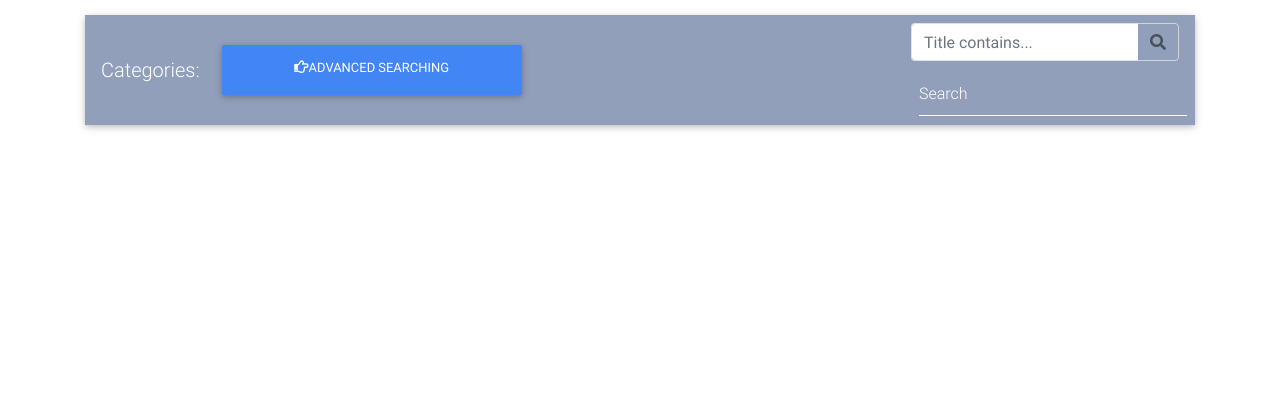
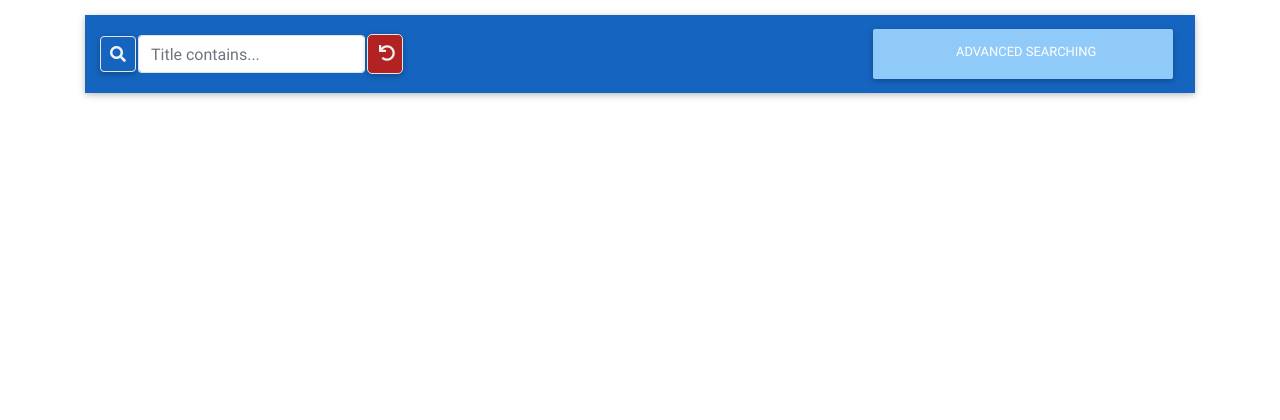
Before and after one commit to Rahmenordnung/ink_dreams, a Django app: page /category_filter/1/ in a window 1280 px wide. Shown: the part 473-893 px from the top of the page. Run offline with Django 3.2, Linux system fonts and the light colour scheme; some libraries are stand-ins or nearby versions; some web fonts are replaced.

Commit message:
fix filter menu

```diff
--- a/ink_dream/settings.py
+++ b/ink_dream/settings.py
@@ -158,8 +158,8 @@ CRISPY_TEMPLATE_PACK = 'bootstrap4'
 # EMAIL_BACKEND = "django.core.mail.backends.console.EmailBackend"
 EMAIL_USE_TLS = True
 EMAIL_HOST = 'smtp.gmail.com'
-EMAIL_HOST_USER = ('othdur@gmail.com')
-EMAIL_HOST_PASSWORD = ('Uniform1')
+EMAIL_HOST_USER = 'othdur@gmail.com'
+EMAIL_HOST_PASSWORD = 'Uniform1'
 EMAIL_PORT = 587
 
 # django_heroku.settings(locals())
--- a/static/css/style.css
+++ b/static/css/style.css
@@ -70,6 +70,33 @@ body,
 .carousel .carousel-inner .carousel-item,
 .carousel .carousel-inner .active {
     height: 100%;
+}
+
+
+/*filter menu icons*/
+
+.undo {
+    border: 1px #e6e6e6 ridge;
+    border-radius: 5px;
+    margin-left: 2px;
+    padding: 7px;
+    box-shadow: 0 2px 5px 0 rgba(0, 0, 0, .16), 0 2px 10px 0 rgba(0, 0, 0, .12);
+    color: #f2f2f2;
+    background: firebrick;
+}
+
+.undo:hover {
+    color: #02fae5;
+    transition: all .2s ease-in-out;
+    background: #4d9c21;
+}
+
+.input-group-text {
+    border: 1px #e6e6e6 ridge;
+    margin-right: 2px;
+    padding: 9px;
+    box-shadow: 0 2px 5px 0 rgba(0, 0, 0, .16), 0 2px 10px 0 rgba(0, 0, 0, .12);
+    color: #f2f2f2;
 }
 
 
@@ -152,3 +179,5 @@ body,
 main {
     min-height: 125%;
 }
+
+-
--- a/templates/home.html
+++ b/templates/home.html
@@ -75,55 +75,26 @@
     </a>
   </div>
   <main>
+  <!--Navbar-->
   <div class="container">
-      <!--Navbar-->
-      <nav class="navbar navbar-expand-lg navbar-dark mdb-color lighten-3 mt-3 mb-5">
-        <span class="navbar-brand">Categories:</span>
-      <!-- Collapse button -->
-        <button class="navbar-toggler" type="button" data-toggle="collapse" data-target="#basicExampleNav"
-          aria-controls="basicExampleNav" aria-expanded="false" aria-label="Toggle navigation">
-          <span class="navbar-toggler-icon"></span>
-        </button>
+    <nav class="navbar navbar-expand-lg navbar-light blue darken-3 mb-4 mt-3 mb-5">
     <!-- Collapsible content -->
-        <div class="collapse navbar-collapse" id="basicExampleNav">
-           <ul class="navbar-nav mr-auto">
-          {% comment %} {% for category in categories %}
-         <li class="nav-item">
-          <a class="nav-link" href='{% url 'book:category_filter' cat=category %}'>{{ category.1 }} (current)
-              <span class="sr-only">(current)</span>
-          </a>
-          {% endfor %} {% endcomment %}
-
-
-
-          <a class='button btn btn-primary float-right' href='search/SearchFilters_BookView/'data-toggle="tooltip" data-html="true"
-            title="<em>Tooltip</em> <u>with</u> <b>HTML</b>"><i class="far fa-hand-point-right" aria-hidden="true"></i>advanced searching</a>
-         </li>
-            </ul>
-
-          <!-- Links -->
-      <form method="GET" action="">
-        <div class="form-row">
-            <div class="form-group col-12">
-                <div class="input-group">
-                    <input class="form-control py-2 border-right-0 border" type="search" name="name_contains" placeholder="Title contains..." />
+      <div class="collapse navbar-collapse" id="navbarSupportedContent">
+        <form class="form-inline">
           <span class="input-group-append">
             <div class="input-group-text bg-transparent">
                 <i class="fa fa-search"></i>
             </div>
           </span>
+          <input class="form-control py-2 border-right-0 border" type="search" name="title_contains" placeholder="Title contains...">
+        </form>
+        <a class="undo" href="/" role="button">&nbsp;<i class="fas fa-undo"></i></a>
       </div>
-            </div>
-        </div>
+      <!-- advanced serching -->
+        <a class='button btn btn-mdb-color blue lighten-3' href='search/SearchFilters_BookView/' <i class="far fa-hand-point-right" aria-hidden="true"></i> &nbsp; Advanced searching
+        </a>
+    </nav>
 
-
-          <form class="form-inline">
-            <div class="md-form my-0">
-              <input class="form-control mr-sm-2" type="text" placeholder="Search" aria-label="Search">
-            </div>
-          </form>
-        </div>
-      </nav>
     <!--/.Navbar-->
 
       <!--Section: Products (books)-->
--- a/templates/navbar.html
+++ b/templates/navbar.html
@@ -14,11 +14,7 @@
       <div class="collapse navbar-collapse" id="navbarSupportedContent">
         <!-- Left -->
         <ul class="navbar-nav mr-auto">
-          <li class="nav-item navbar_text">
-            <a class="nav-link waves-effect" href="/checkout"><i class="fas fa-clipboard-check "></i>
-            <u>Checkout</u></a>
-          </li>
-          <!--Copyright-->
+          <!--Contact-->
           <li class="nav-item navbar_text">
       <a class="nav-link waves-effect" href='/contact/ContactFormView/' target="_blank"><i class="fas fa-file-signature"></i> <u>Contact us</u></a>
           </li>
```
Also changed, not shown: db.sqlite3. Lines whose indentation alone changed are shown as unchanged.
